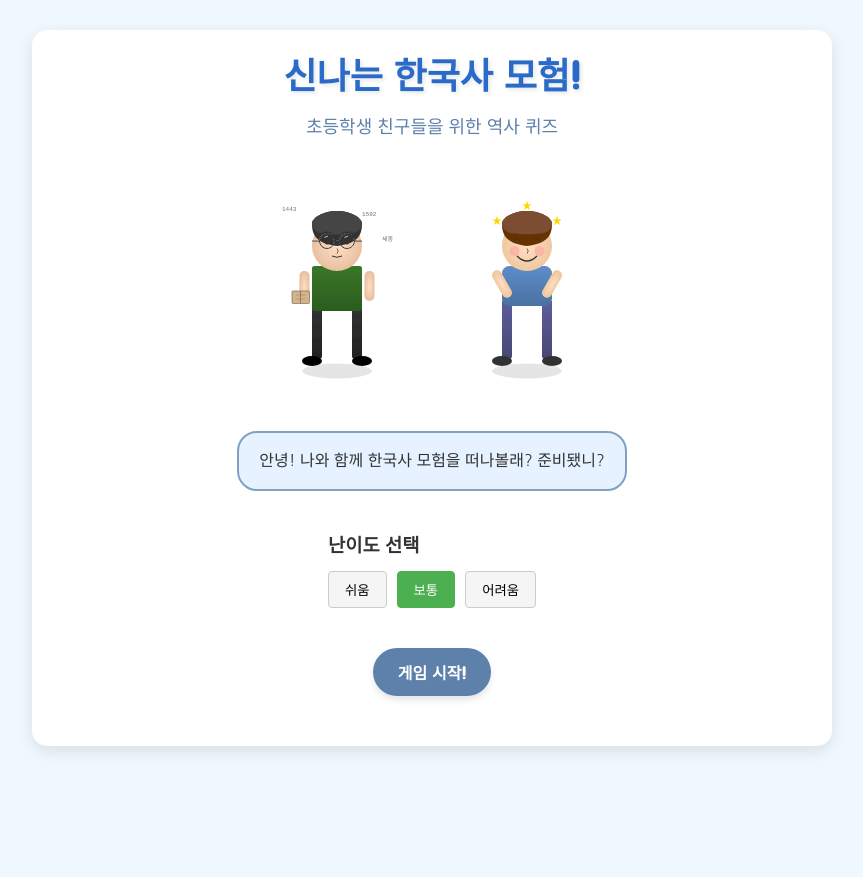
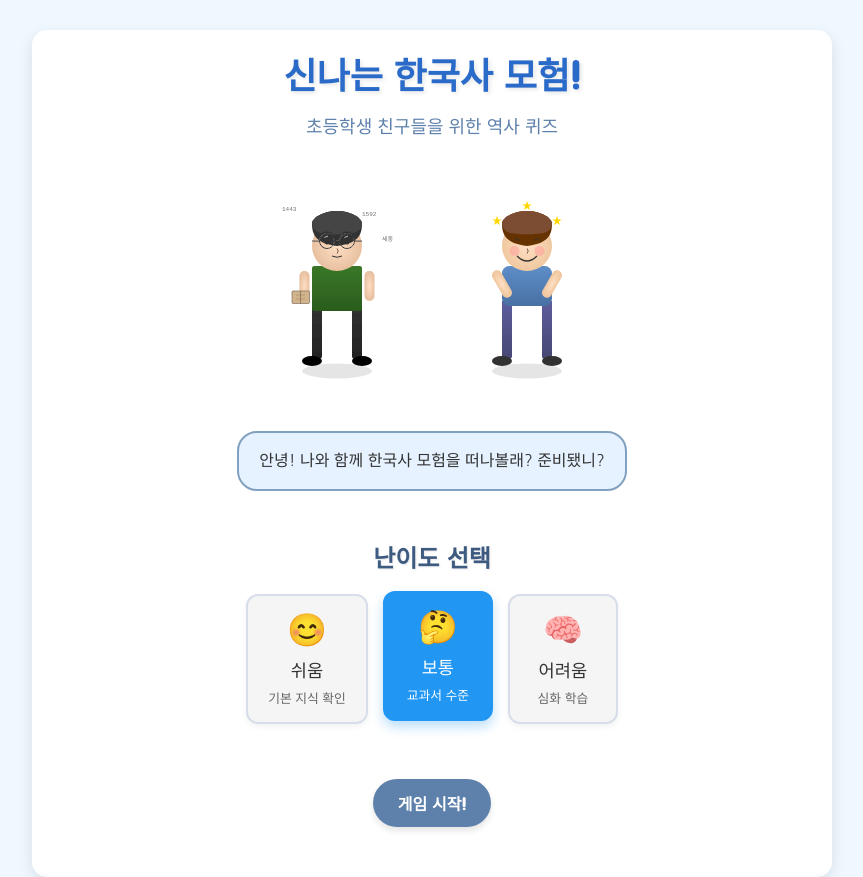
Before and after one commit to yhzion/Elementary-Korean-History-Quiz, a plain HTML site: page index.html in a window 1280 px wide. Shown: the whole page, without its empty margins (208-1071 px from the left). Before the commit the page ends 800 px from the top, so only its background shows below. Drawn offline with Linux system fonts and the light colour scheme.

Commit message:
bug fixed

```diff
--- a/index.html
+++ b/index.html
@@ -27,9 +27,21 @@
             <div class="difficulty-select">
                 <h3>난이도 선택</h3>
                 <div class="difficulty-buttons">
-                    <button class="difficulty-btn" data-level="0">쉬움</button>
-                    <button class="difficulty-btn active" data-level="1">보통</button>
-                    <button class="difficulty-btn" data-level="2">어려움</button>
+                    <button class="difficulty-btn" data-level="0">
+                        <span class="difficulty-icon">😊</span>
+                        <span class="difficulty-label">쉬움</span>
+                        <span class="difficulty-desc">기본 지식 확인</span>
+                    </button>
+                    <button class="difficulty-btn active" data-level="1">
+                        <span class="difficulty-icon">🤔</span>
+                        <span class="difficulty-label">보통</span>
+                        <span class="difficulty-desc">교과서 수준</span>
+                    </button>
+                    <button class="difficulty-btn" data-level="2">
+                        <span class="difficulty-icon">🧠</span>
+                        <span class="difficulty-label">어려움</span>
+                        <span class="difficulty-desc">심화 학습</span>
+                    </button>
                 </div>
             </div>
             <button id="start-btn" class="btn">게임 시작!</button>
--- a/styles.css
+++ b/styles.css
@@ -350,31 +350,117 @@ body {
 }
 
 .difficulty-select {
-    margin: 20px 0;
+    margin: 30px 0;
+}
+
+.difficulty-select h3 {
+    font-family: 'Jua', sans-serif;
+    color: #3d5a80;
+    font-size: 1.5rem;
+    margin-bottom: 15px;
+    text-align: center;
+    text-shadow: 1px 1px 2px rgba(0, 0, 0, 0.1);
 }
 
 .difficulty-buttons {
     display: flex;
-    gap: 10px;
+    gap: 15px;
     justify-content: center;
-    margin: 10px 0;
+    margin: 15px 0;
 }
 
 .difficulty-btn {
-    padding: 8px 16px;
-    border: 1px solid #ccc;
-    border-radius: 4px;
+    display: flex;
+    flex-direction: column;
+    align-items: center;
+    padding: 15px 20px;
+    border: 2px solid #d8dee9;
+    border-radius: 12px;
     cursor: pointer;
     background-color: #f5f5f5;
     transition: all 0.3s ease;
+    min-width: 110px;
+    box-shadow: 0 3px 6px rgba(0, 0, 0, 0.05);
+}
+
+.difficulty-icon {
+    font-size: 2rem;
+    margin-bottom: 8px;
+}
+
+.difficulty-label {
+    font-family: 'Jua', sans-serif;
+    font-size: 1.1rem;
+    margin-bottom: 5px;
+    color: #333;
+}
+
+.difficulty-desc {
+    font-size: 0.8rem;
+    color: #666;
+    text-align: center;
 }
 
 .difficulty-btn.active {
-    background-color: #4CAF50;
+    background-color: #5e81ac;
     color: white;
-    border-color: #4CAF50;
+    border-color: #5e81ac;
+    transform: translateY(-3px);
+    box-shadow: 0 6px 12px rgba(94, 129, 172, 0.3);
 }
 
-.difficulty-btn:hover {
-    background-color: #e0e0e0;
+.difficulty-btn.active .difficulty-label,
+.difficulty-btn.active .difficulty-desc {
+    color: white;
 }
+
+.difficulty-btn:hover:not(.active) {
+    background-color: #e5e9f0;
+    transform: translateY(-2px);
+    box-shadow: 0 4px 8px rgba(0, 0, 0, 0.1);
+}
+
+/* 난이도별 버튼 스타일 */
+.difficulty-btn[data-level="0"] .difficulty-icon {
+    color: #4CAF50;
+}
+
+.difficulty-btn[data-level="1"] .difficulty-icon {
+    color: #2196F3;
+}
+
+.difficulty-btn[data-level="2"] .difficulty-icon {
+    color: #FFC107;
+}
+
+.difficulty-btn.active[data-level="0"] {
+    background-color: #4CAF50;
+    border-color: #4CAF50;
+    box-shadow: 0 6px 12px rgba(76, 175, 80, 0.3);
+}
+
+.difficulty-btn.active[data-level="1"] {
+    background-color: #2196F3;
+    border-color: #2196F3;
+    box-shadow: 0 6px 12px rgba(33, 150, 243, 0.3);
+}
+
+.difficulty-btn.active[data-level="2"] {
+    background-color: #FFC107;
+    border-color: #FFC107;
+    box-shadow: 0 6px 12px rgba(255, 193, 7, 0.3);
+}
+
+/* 반응형 스타일 */
+@media (max-width: 600px) {
+    .difficulty-buttons {
+        flex-direction: column;
+        align-items: center;
+        gap: 10px;
+    }
+
+    .difficulty-btn {
+        width: 90%;
+        max-width: 250px;
+    }
+}
```
